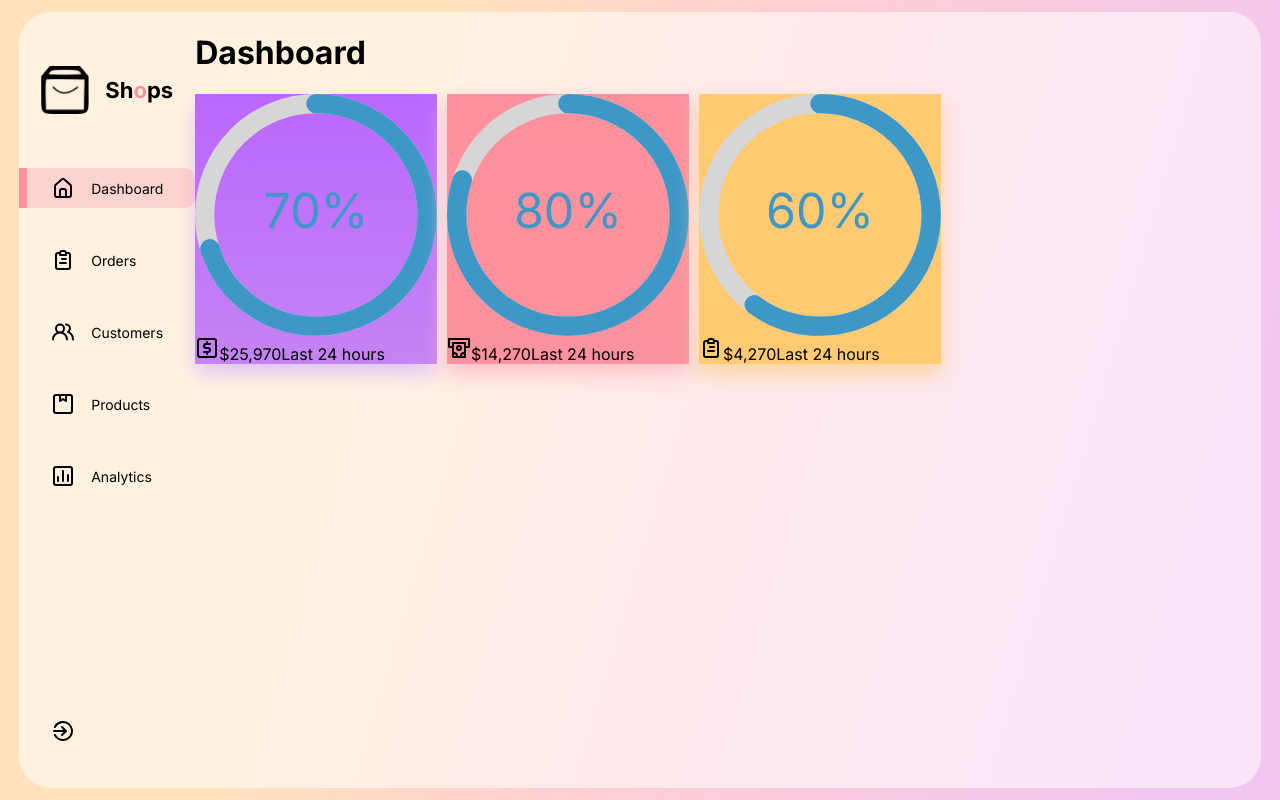
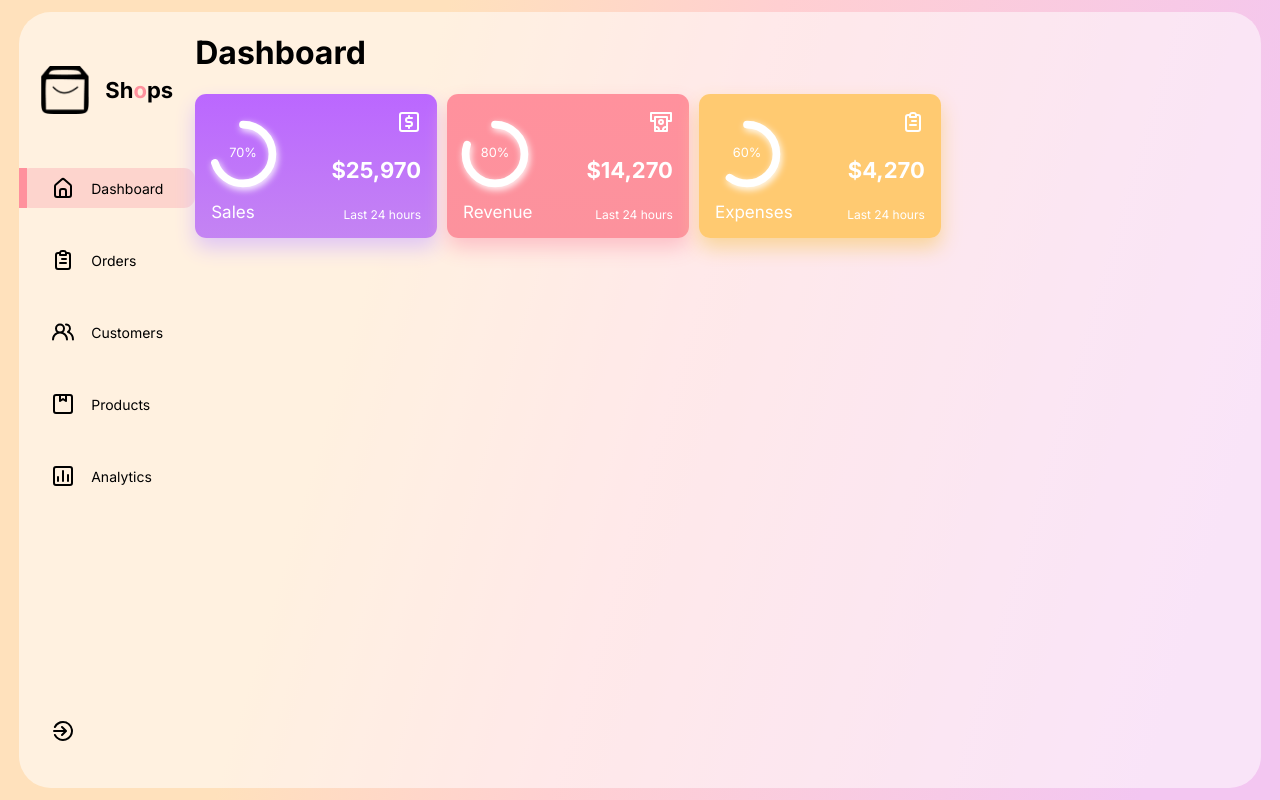
Before and after one commit to yuragms/react-responsive-admin-panel, a React (Create React App) app: page / in a window 1280 px wide. Built offline with nearby package versions, Linux system fonts and the light colour scheme.

Commit message:
radialbar

```diff
--- a/src/components/Card/Card.css
+++ b/src/components/Card/Card.css
@@ -0,0 +1,57 @@
+.CompactCard {
+  display: flex;
+  flex: 1;
+  height: 7rem !important;
+  border-radius: 0.7rem;
+  color: white;
+  position: relative;
+  cursor: pointer;
+  padding: 1rem;
+}
+.CompactCard:hover {
+  box-shadow: none !important;
+}
+/* radiobar */
+.radialBar {
+  flex: 1;
+  display: flex;
+  flex-direction: column;
+  justify-content: flex-end;
+  gap: 1rem;
+}
+.CircularProgressbar {
+  width: 4rem !important;
+  overflow: visible;
+}
+
+.CircularProgressbar-path {
+  stroke: white !important;
+  stroke-width: 12px !important;
+  filter: drop-shadow(2px 4px 6px white);
+}
+.CircularProgressbar-trail {
+  display: none;
+}
+.CircularProgressbar-text {
+  fill: white !important;
+}
+.radialBar > span {
+  font-size: 17px;
+  font-weight: normal;
+}
+
+/* detail */
+.detail {
+  flex: 1;
+  display: flex;
+  flex-direction: column;
+  justify-content: space-between;
+  align-items: flex-end;
+}
+.detail > span:nth-child(2) {
+  font-size: 22px;
+  font-weight: bold;
+}
+.detail > span:nth-child(3) {
+  font-size: 12px;
+}
--- a/src/components/Card/Card.jsx
+++ b/src/components/Card/Card.jsx
@@ -2,6 +2,7 @@ import { AnimateSharedLayout } from "framer-motion";
 import { CircularProgressbar } from "react-circular-progressbar";
 import "react-circular-progressbar/dist/styles.css";
 import React, { useState } from "react";
+import "./Card.css";
 
 function Card(props) {
   const [expanded, setexpanded] = useState(false);
@@ -29,6 +30,7 @@ function CompactCard({ param }) {
           value={param.barValue}
           text={`${param.barValue}%`}
         />
+        <span>{param.title}</span>
       </div>
       <div className="detail">
         <Png />
```
